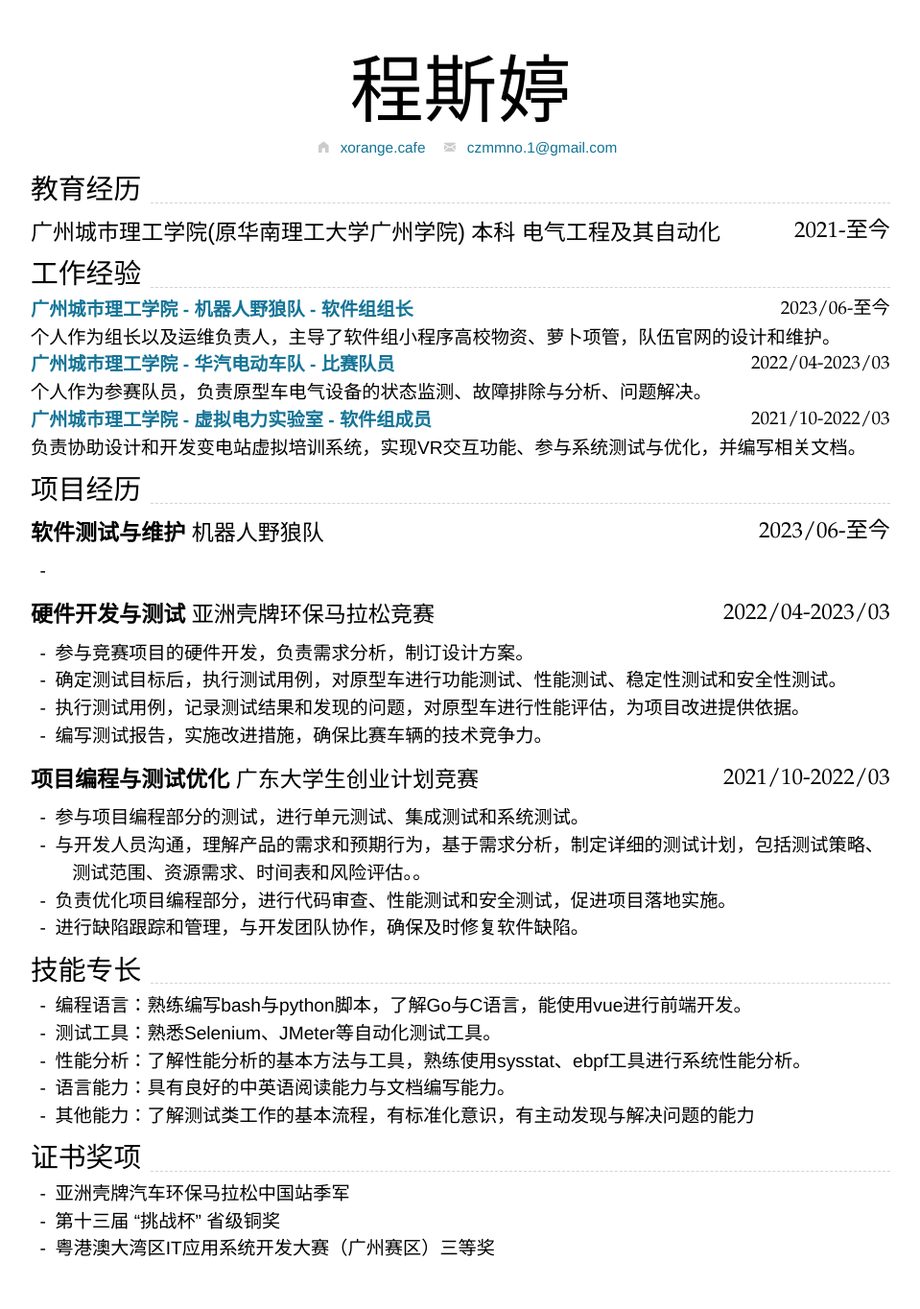
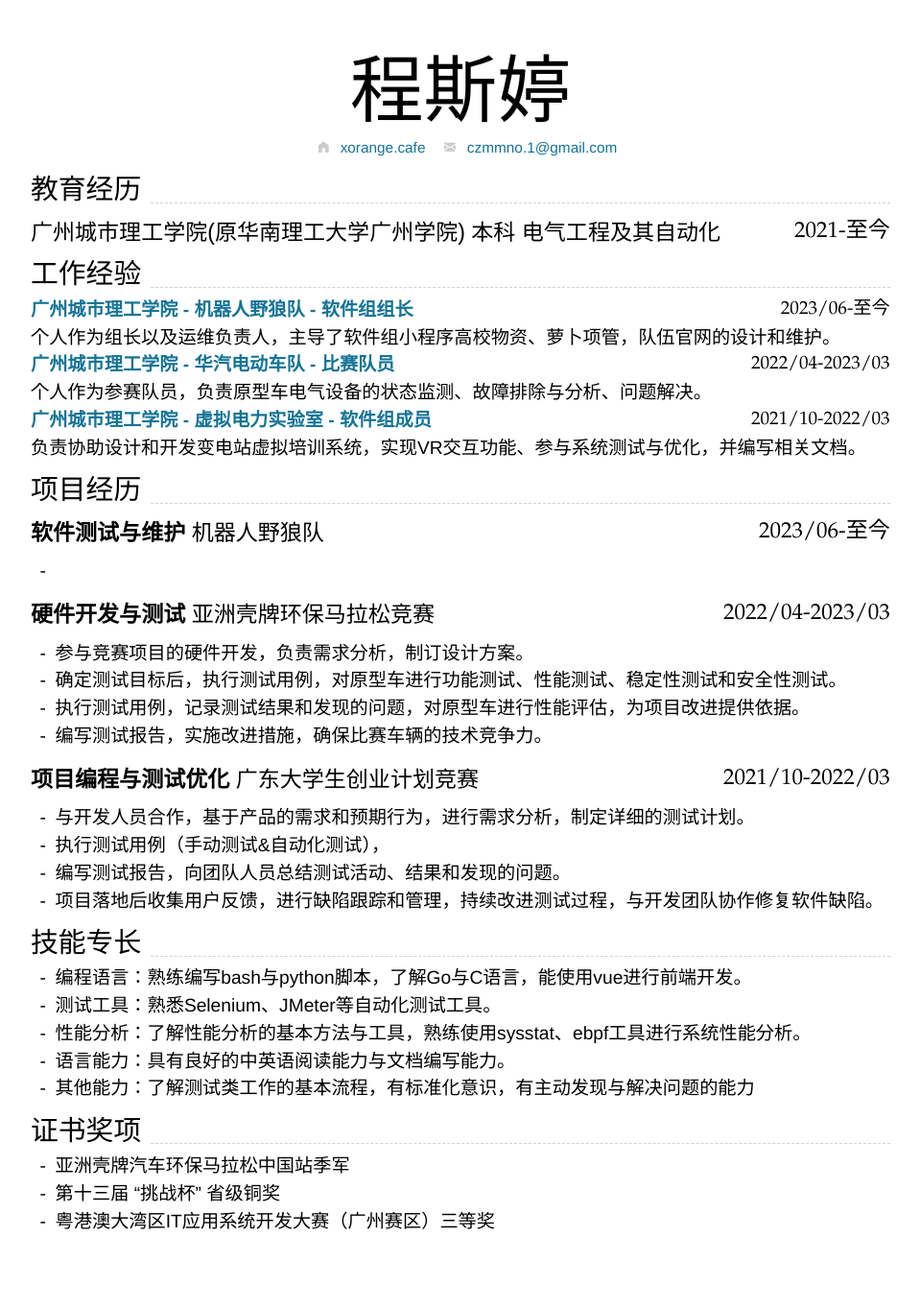
Before and after one commit to Lovelycz/resume, a Jekyll site: the page built from index.md, in a window 1280 px wide. Shown: the whole page at 96% size, without its empty margins (160-1119 px from the left). Built offline with Jekyll 4.4.1, drawn with Linux system fonts in a browser that asks for light colours; nearby versions of some CDN libraries; after the commit the page ends 1335 px from its top, so only the background shows below that.

Commit message:
index.md

```diff
--- a/index.md
+++ b/index.md
@@ -47,10 +47,10 @@ homepage:
 
 ### **项目编程与测试优化** *广东大学生创业计划竞赛* `2021/10-2022/03`
 
-- 参与项目编程部分的测试，进行单元测试、集成测试和系统测试。
-- 与开发人员沟通，理解产品的需求和预期行为，基于需求分析，制定详细的测试计划，包括测试策略、测试范围、资源需求、时间表和风险评估。。
-- 负责优化项目编程部分，进行代码审查、性能测试和安全测试，促进项目落地实施。
-- 进行缺陷跟踪和管理，与开发团队协作，确保及时修复软件缺陷。
+- 与开发人员合作，基于产品的需求和预期行为，进行需求分析，制定详细的测试计划。
+- 执行测试用例（手动测试&自动化测试），
+- 编写测试报告，向团队人员总结测试活动、结果和发现的问题。
+- 项目落地后收集用户反馈，进行缺陷跟踪和管理，持续改进测试过程，与开发团队协作修复软件缺陷。
 
 
 ## 技能专长
```
